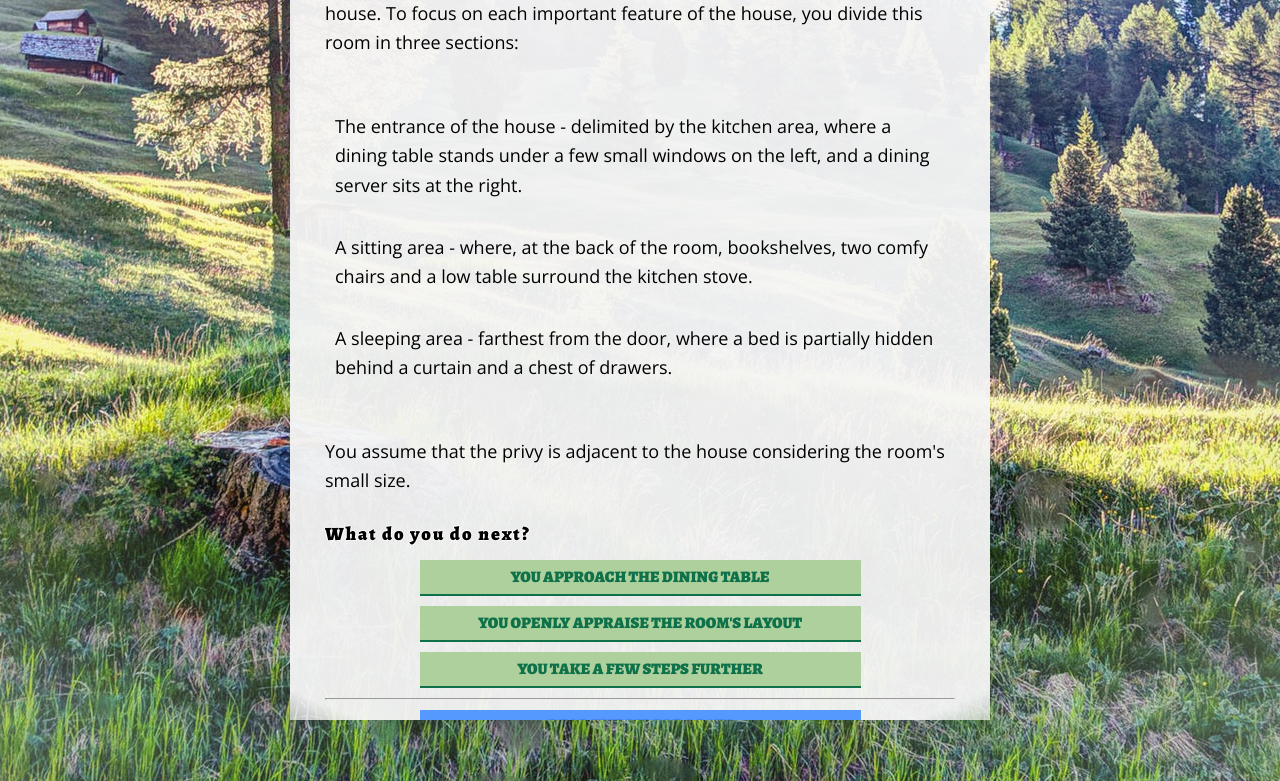
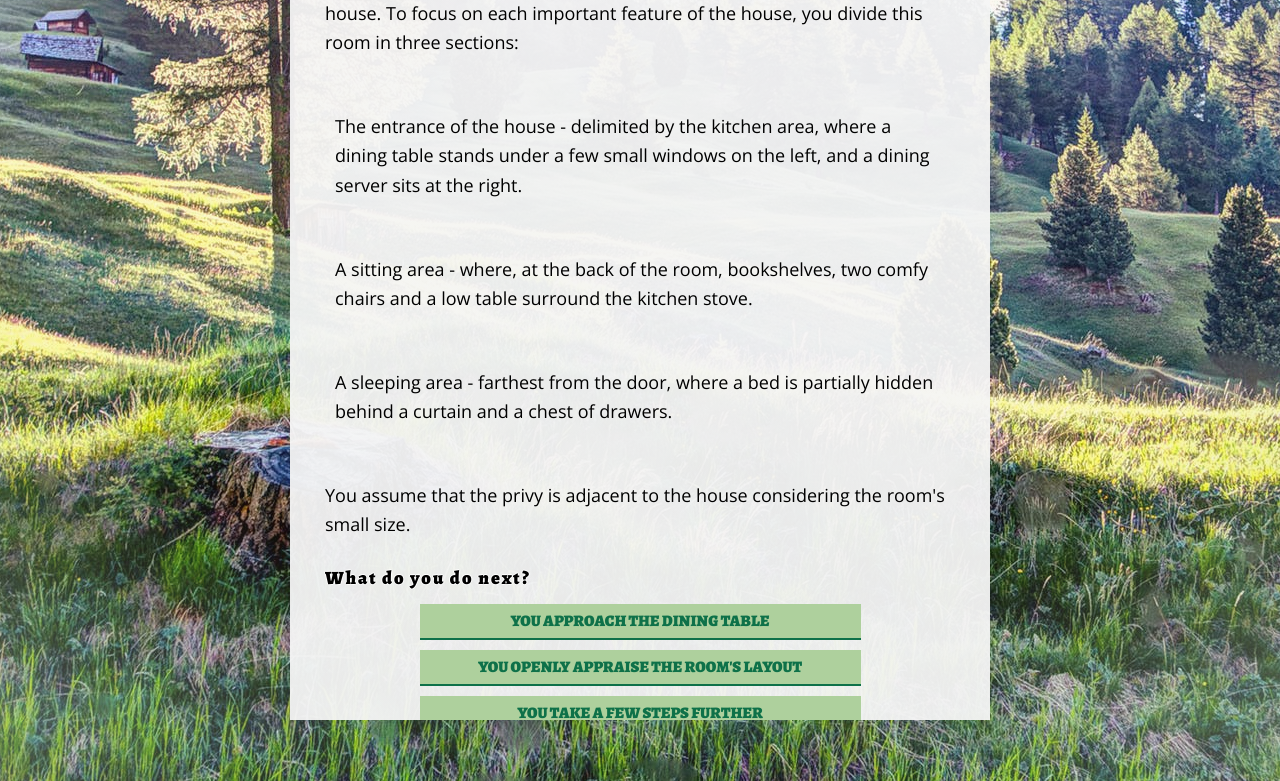
Before and after one commit to nuagesdencre/CI_PracticalPython, a Flask app: page /part1 in a window 1280 px wide. Shown: the part 938-1719 px from the top of the page. Run offline with Flask 2, Linux system fonts and the light colour scheme; some libraries are stand-ins or nearby versions.

Commit message:
additional tweaks to the styling

```diff
--- a/static/css/styles.css
+++ b/static/css/styles.css
@@ -38,8 +38,7 @@ a:hover {
     text-decoration: underline wavy #aed09d;
 }
 
-p, div > p, span,
-ul li, td, th {
+p, div>p, span, td, th {
     font-size: 1.125em;
     line-height: calc(1.5em + .2vw);
     margin: 22px auto;
@@ -57,9 +56,18 @@ nav {
 
 .riddle>p, .riddle>span, .riddle> ul li {
     font-size: 1.07em;
+    line-height: calc(1.4em + .2vw);
     font-weight: bold;
 }
 
+.wrap ul, .wrap ul li, .navigation ul, .navigation ul li {
+    list-style: none;
+    padding: 5px;
+}
+
+.li--part1{
+    padding:0;
+}
 
 /* Buttons*/
 
@@ -166,10 +174,6 @@ body {
     background: radial-gradient(circle, rgba(245, 245, 245, 0.95) 89%, rgba(186, 208, 176, 0.02))
 }
 
-.wrap ul, .wrap ul li, .navigation ul, .navigation ul li {
-    padding: 5px;
-    list-style: none;
-}
 
 .selected {
     background: radial-gradient(circle, rgba(192, 158, 121, 0.48) 50%, rgba(14, 113, 73, 0.75));
--- a/templates/story/part1.html
+++ b/templates/story/part1.html
@@ -25,14 +25,22 @@
         From your position by the entrance, you confirm there is only one big room in the house. To focus on each
         important feature of the house, you divide this room in three sections:</p>
     <ul>
-            <li>The entrance of the house - delimited by the kitchen area, where a dining table stands under a few
+        <li class="li--part1">
+            <p>
+                The entrance of the house - delimited by the kitchen area, where a dining table stands under a few
                 small windows on the left, and a dining server sits at the right.
+            </p>
         </li>
-            <li>A sitting area - where, at the back of the room, bookshelves, two comfy chairs and a low table surround
+        <li class="li--part1">
+            <p>
+                A sitting area - where, at the back of the room, bookshelves, two comfy chairs and a low table surround
                 the kitchen stove.
-            </li>
-            <li>A sleeping area - farthest from the door, where a bed is partially hidden behind a curtain and a chest
+            </p>
+        </li class="li--part1">
+        <li>
+            <p>A sleeping area - farthest from the door, where a bed is partially hidden behind a curtain and a chest
                 of drawers.
+            </p>
         </li>
 
     </ul>
```
Lines whose indentation alone changed are shown as unchanged.
